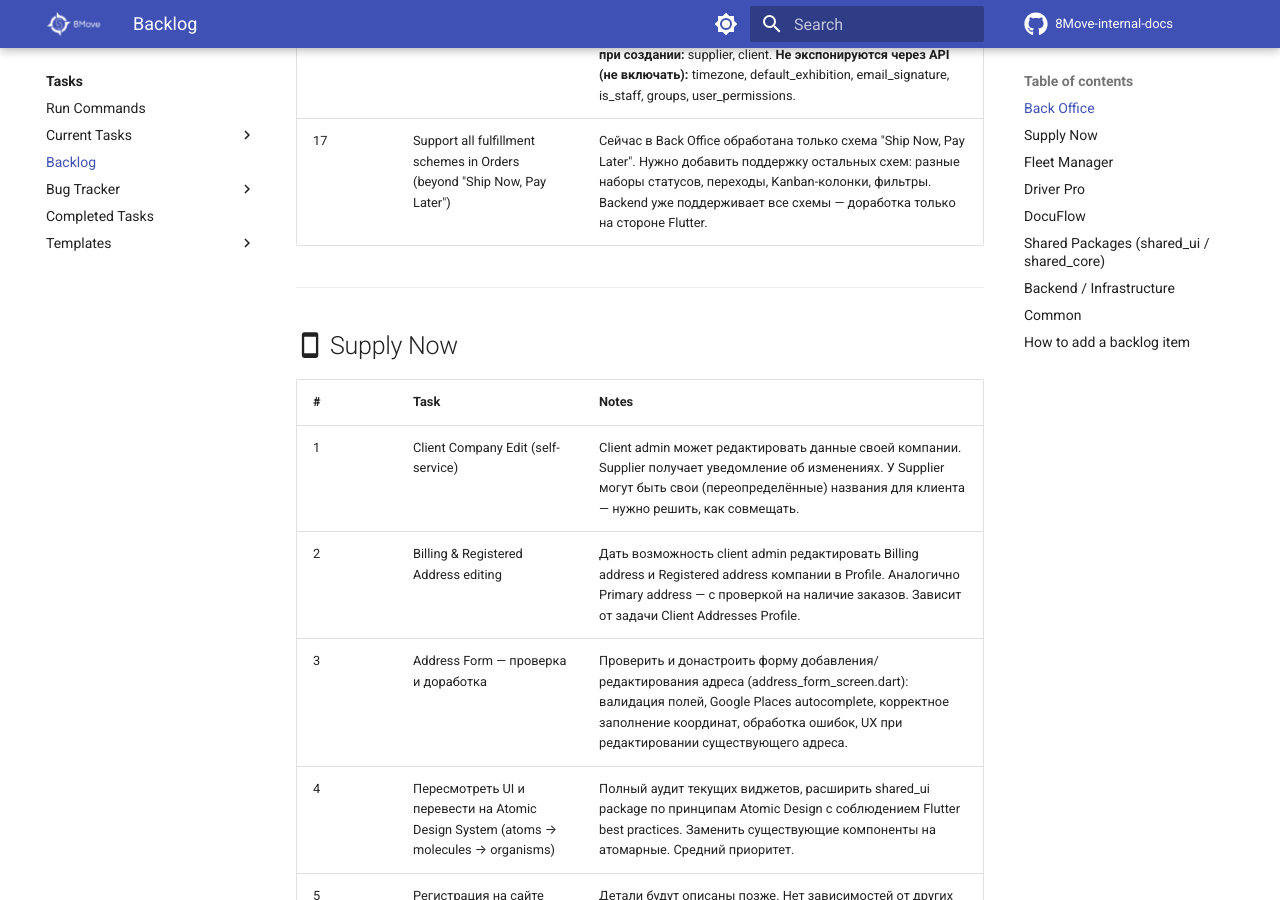
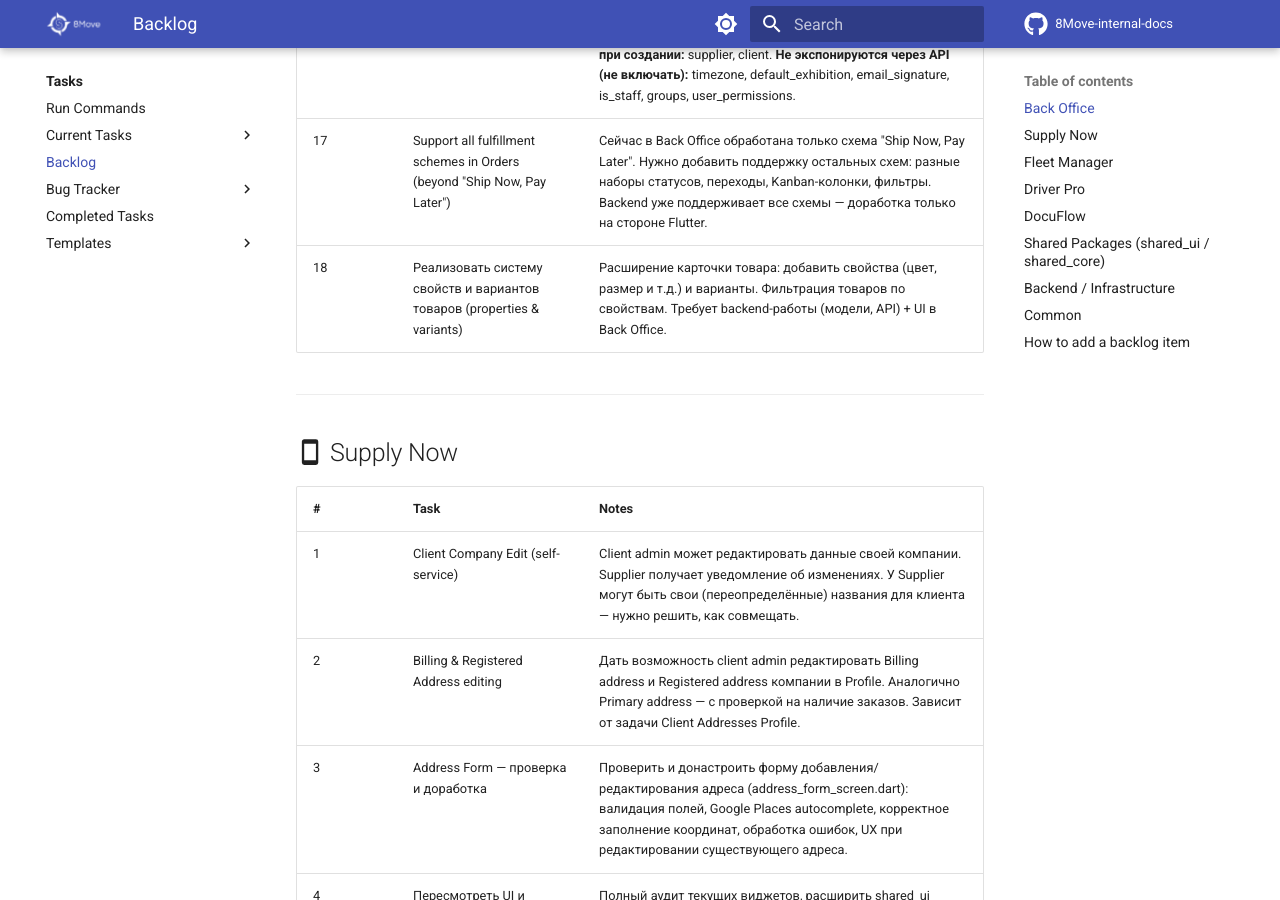
Before and after one commit to MaxShytov/8Move-internal-docs, an MkDocs documentation site: the page built from docs/tasks/backlog.md, in a window 1280 px wide and 900 px high, scrolled down 2808 px. Built offline with MkDocs 1.6.1 and Material for MkDocs 9.7.7, drawn with Linux system fonts in a browser that asks for light colours; comment, search, counter and statistics services are not loaded; part of the change alters nothing that is shown; some of the changed text lies outside the part shown.

Commit message:
backlog: add product properties & variants to Back Office
Co-Authored-By: Claude Opus 4.6 <noreply@anthropic.com>

```diff
--- a/docs/tasks/backlog.md
+++ b/docs/tasks/backlog.md
@@ -2,7 +2,7 @@
 
 Ideas and planned tasks that are not yet in active development. When a task moves to active work, create a task card in [Current Tasks](current/index.md) and remove it from here.
 
-!!! info "Last updated: 2026-02-23"
+!!! info "Last updated: 2026-02-24"
 
 
 ---
@@ -28,6 +28,7 @@ Ideas and planned tasks that are not yet in active development. When a task move
 | 15 | Multilingual data audit: определить какие поля поставщик должен вводить на нескольких языках | Провести анализ моделей — какие данные должны поддерживать мультиязычный ввод (Supplier.description, Product.name, и т.д.). Результат — список полей + подход к реализации (django-modeltranslation, JSON field, отдельные таблицы). См. Backend #12 для реализации на бэкенде. |
 | 16 | Аудит и доработка экрана Profile: проанализировать текущий экран, добавить недостающие поля, полноценное редактирование | Только фронтенд — работать с полями, уже доступными в API. **Основные поля:** `id` (int, PK), `email` (string?, уникальный), `username` (string?, уникальный), `first_name` (string?), `last_name` (string?), `phone` (string?, уникальный), `avatar` (string?, URL S3), `description` (string?, max 256), `is_active` (bool), `is_superuser` (bool), `date_joined` (datetime), `current_client` (int?, FK), `preferred_language` (string, default 'en'). **Вложенный объект driver_profile:** `id` (int), `supplier_id` (int), `supplier_name` (string), `driver_license_number` (string?), `is_active` (bool). **Write-only при создании:** supplier, client. **Не экспонируются через API (не включать):** timezone, default_exhibition, email_signature, is_staff, groups, user_permissions. |
 | 17 | Support all fulfillment schemes in Orders (beyond "Ship Now, Pay Later") | Сейчас в Back Office обработана только схема "Ship Now, Pay Later". Нужно добавить поддержку остальных схем: разные наборы статусов, переходы, Kanban-колонки, фильтры. Backend уже поддерживает все схемы — доработка только на стороне Flutter. |
+| 18 | Реализовать систему свойств и вариантов товаров (properties & variants) | Расширение карточки товара: добавить свойства (цвет, размер и т.д.) и варианты. Фильтрация товаров по свойствам. Требует backend-работы (модели, API) + UI в Back Office. |
 
 ---
 
```
